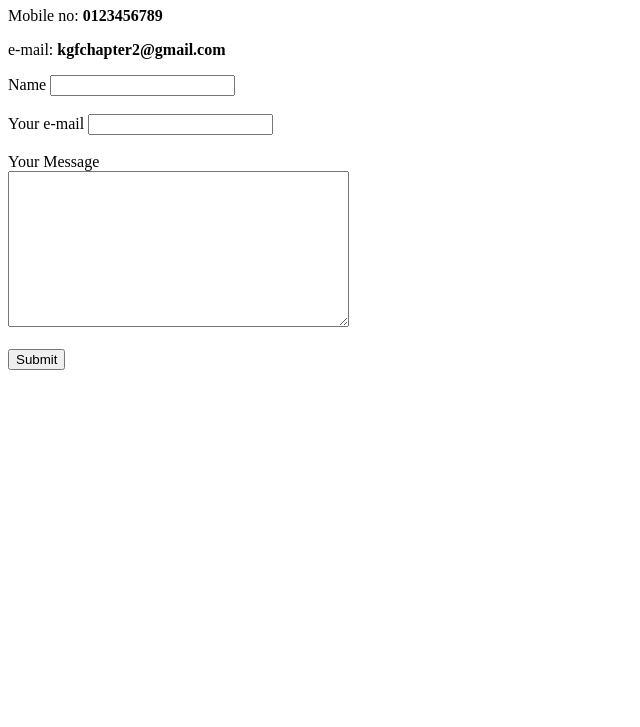
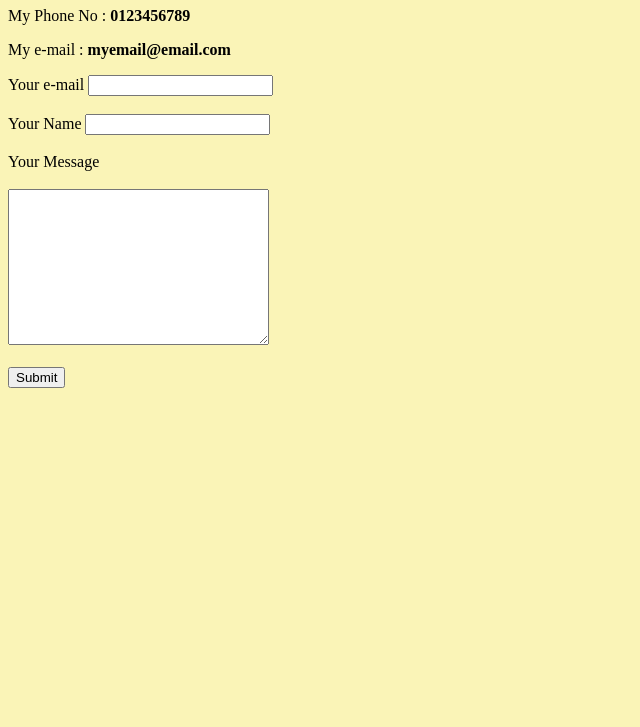
Before and after one commit to rahularun04/CV, a plain HTML site: page contactme.html in a window 1280 px wide. Shown: the part 73-800 px from the top of the page, without its empty margins (0-640 px from the left). Drawn offline with Linux system fonts and the light colour scheme.

Commit message:
Update contactme.html

```diff
--- a/contactme.html
+++ b/contactme.html
@@ -1,27 +1,27 @@
 <!DOCTYPE html>
 <html lang="en" dir="ltr">
-  <head>
-    <meta charset="utf-8">
-    <title>Contact Me</title>
-  </head>
+    <head>
+      <meta charset="utf-8">
+      <title>Contact Rahul Arun</title>
+      <link rel="stylesheet" href="style.css">
+
+    </head>
   <body>
-    <h1>Contact Details:</h1>
-    <p>  Mobile no: <strong>0123456789</strong></p>
-    <p>e-mail: <strong>kgfchapter2@gmail.com</strong></p>
-    <form class="" action="mailto:mailtorahularun@gmail.com" method="post" enctype="text/plain">
+    <h1>My Contact Details</h1>
+    <p>My Phone No : <strong>0123456789</strong></p>
+    <p>My e-mail : <strong>myemail@email.com</strong></p>
+    <form action="mailto:myemail@email.com" method="post" enctype="text/plain">
+      <label for="email">Your e-mail</label>
+      <input type="email" name="Your Email" value="">
+      <br><br>
+      <label for="name">Your Name</label>
+      <input type="text" name="Your Name" value="">
+      <br><br>
+      <label for="message">Your Message</label>
+      <br><br>
+      <textarea name="Your Message" rows="10" cols="30"></textarea>
+      <br><br>
+      <input type="Submit" name="">
 
-      <label>Name</label>
-      <input type="text" name="Name" value="">
-      <br><br>
-      <label>Your e-mail</label>
-      <input type="text" name="Email" value="">
-      <br><br>
-      <label>Your Message</label>
-      <br>
-      <textarea name="Message" rows="10" cols="40"></textarea>
-      <br><br>
-      <input type="submit" name="" >
 
     </form>
-  </body>
-</html>
```
